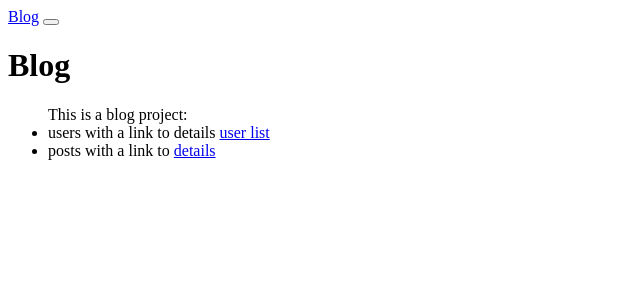
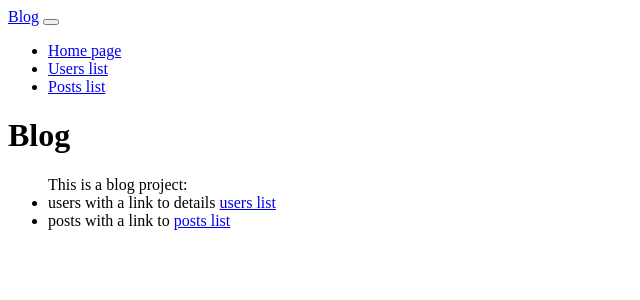
Before and after one commit to sar0868/otus-python-basic_2023-05, a Django app: page / in a window 1280 px wide. Shown: the top 300 px of the page, without its empty margins (0-640 px from the left). Run offline with Django 4.2, Linux system fonts and the light colour scheme.

Commit message:
hw07: create posts list

```diff
--- a/homework_07/blog/blog/urls.py
+++ b/homework_07/blog/blog/urls.py
@@ -16,10 +16,11 @@ Including another URLconf
 """
 from django.contrib import admin
 from django.urls import path
-from main.views import users_list, index
+from main.views import users_list, index, posts_list
 
 urlpatterns = [
     path("", index),
     path("users/", users_list),
+    path("posts/", posts_list),
     path("admin/", admin.site.urls),
 ]
--- a/homework_07/blog/main/templates/main/index.html
+++ b/homework_07/blog/main/templates/main/index.html
@@ -12,10 +12,10 @@
     <ul>This is a blog project:
         <li>
             users with a link to details
-            <a href="users/"> user list </a>
+            <a href="users/"> users list </a>
         </li>
         <li>
-            posts with a link to <a href="#">details</a>
+            posts with a link to <a href="posts/">posts list</a>
         </li>
     </ul>
 </div>
--- a/homework_07/blog/main/views.py
+++ b/homework_07/blog/main/views.py
@@ -21,6 +21,20 @@ def users_list(request: HttpRequest) -> HttpResponse:
     )
     return render(
         request=request,
-        template_name="users/index.html",
+        template_name="users/users.html",
         context={"users": users},
     )
+
+
+def posts_list(request: HttpRequest) -> HttpResponse:
+    posts = (
+        Post
+        .objects
+        .order_by("pk")
+        .all()
+    )
+    return render(
+        request=request,
+        template_name="posts/posts.html",
+        context={"posts": posts},
+    )
--- a/homework_07/blog/templates/root.html
+++ b/homework_07/blog/templates/root.html
@@ -29,20 +29,31 @@
         </button>
         <div class="collapse navbar-collapse" id="navbar-content">
           <ul class="navbar-nav me-auto">
-            {% comment %} {% for endpoint, title in [ ('index', 'Home page'),
-            ('users_app.users', "Users list"), ('posts_app.posts', "Posts
-            list"), ] %}
-             {% set path = url_for(endpoint) %} {% set
-            is_current_path = path == request.path %}
+
+          {% comment %} {% with listPage = [('index.html', 'Home page'), ('users.index.html', "Users list")] %}
+            {% for endpoint, title in listPage %}
+
+             {% if endpoint == request.path %}
             <li class="nav-item">
               <a
-                class="nav-link {{ 'active' if is_current_path }}"
+                class="nav-link active"
                 aria-current="page"
                 href="{{ path }}"
                 >{{ title }}</a
               >
             </li>
-            {% endfor %} {% endcomment %}
+              {% endif %}
+            {% endfor %}
+          {% endwith %} {% endcomment %}
+            <li>
+            <a href="/"> Home page</a>
+            </li>
+            <li>
+            <a href="users/"> Users list</a>
+            </li>
+            <li>
+              <a href="posts/"> Posts list</a>
+            </li>
           </ul>
         </div>
       </div>
```
Also changed, not shown: homework_07/blog/main/templates/posts/posts.html (added, +19 -0 lines), homework_07/blog/main/templates/users/users.html (renamed from homework_07/blog/main/templates/users/index.html).
